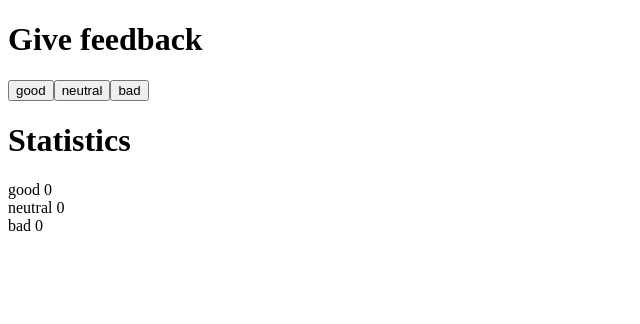
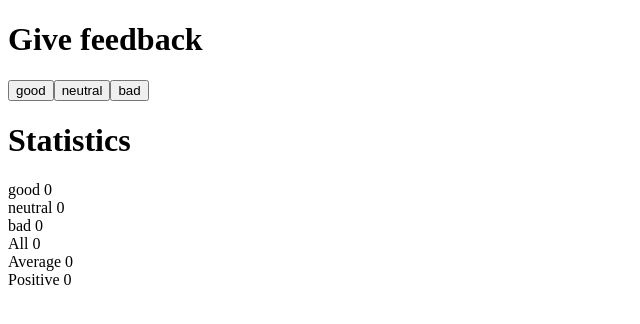
Before and after one commit to IgnacioBarraza/Submission-Repo-FullStack-hy2023, a React (Vite) app in the folder part1/: page / in a window 1280 px wide. Shown: the top 324 px of the page, without its empty margins (0-640 px from the left). Built offline with nearby package versions, Linux system fonts and the light colour scheme.

Commit message:
part1 - exercise 1.6 unicafe, step 2

```diff
--- a/part1/src/App.jsx
+++ b/part1/src/App.jsx
@@ -9,10 +9,32 @@ const App = () => {
   const [ good, setGood ] = useState(0);
   const [ neutral, setNeutral ] = useState(0);
   const [ bad, setBad ] = useState(0);
+  const [ total, setTotal] = useState(0);
+  const [ average, setAverage] = useState(0)
+  const [ positive, setPositive] = useState(0)
 
-  const incrementGood = () => setGood(good + 1);
-  const incrementNeutral = () => setNeutral(neutral + 1);
-  const incrementBad = () => setBad(bad + 1);
+  const incrementGood = () => {
+    const updatedGood = good + 1;
+    const updatedTotal = updatedGood + neutral + bad;
+    setGood(updatedGood);
+    setTotal(updatedTotal);
+    setAverage(updatedGood/updatedTotal);
+    setPositive((updatedGood/updatedTotal) * 100);
+  };
+  const incrementNeutral = () => {
+    const updatedNeutral = neutral + 1;
+    const updatedTotal = good + updatedNeutral + bad;
+    setNeutral(updatedNeutral)
+    setTotal(updatedTotal);
+    setAverage(updatedNeutral/updatedTotal);
+  };
+  const incrementBad = () => {
+    const updatedBad =  bad + 1;
+    const updatedTotal = good + neutral + updatedBad
+    setBad(updatedBad)
+    setTotal(updatedTotal);
+    setAverage(updatedBad/updatedTotal);
+  };
 
   return (
     <>
@@ -25,6 +47,9 @@ const App = () => {
         <Display text='good' count={good}/>
         <Display text='neutral' count={neutral}/>
         <Display text='bad' count={bad}/>
+        <Display text='All' count={total}/>
+        <Display text='Average' count={average}/>
+        <Display text='Positive' count={positive}/>
       </div>
     </>
   )
```
